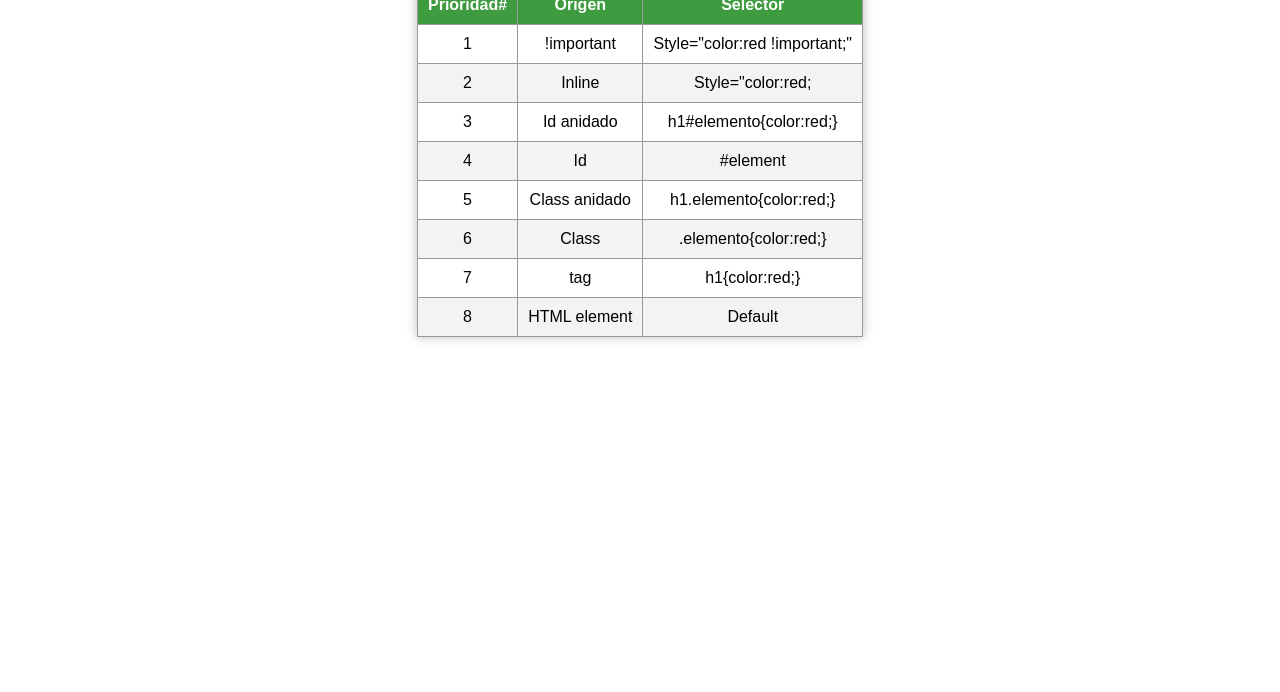
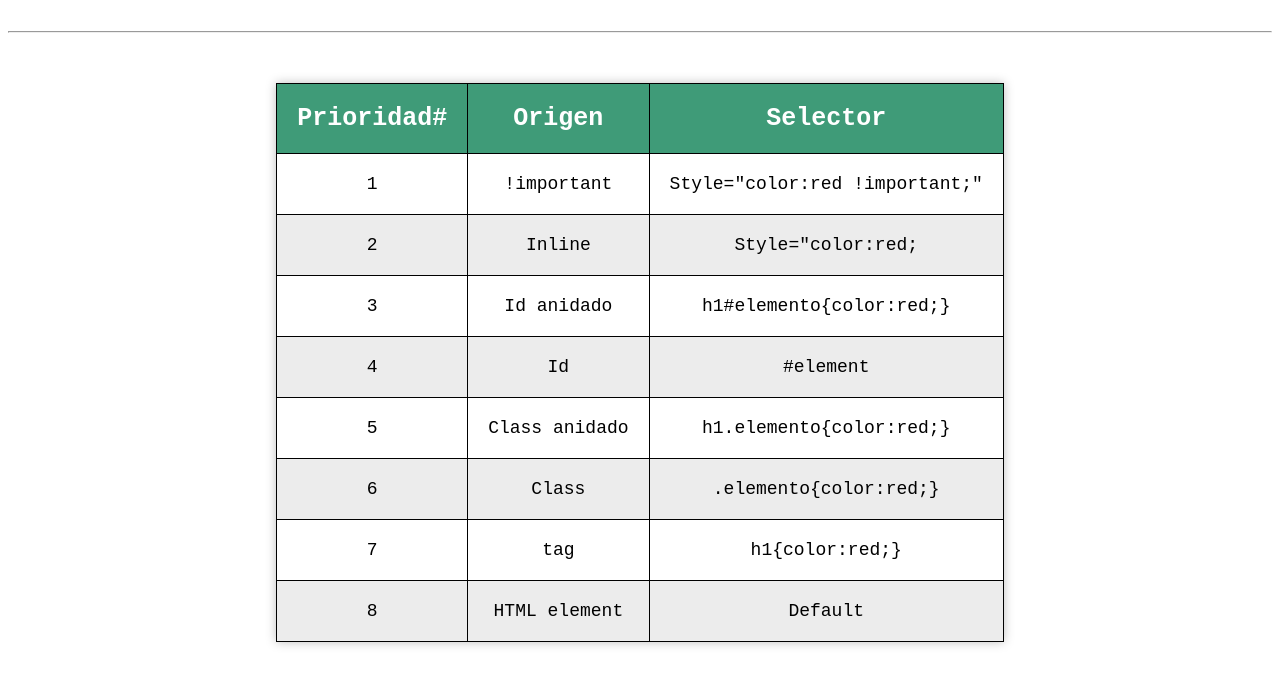
Before and after one commit to danielMosvich/codigo-16-daniray, a plain HTML site: page prioridades-css.html in a window 1280 px wide. Shown: the part 147-839 px from the top of the page. Before the commit the page ends 800 px from the top, so only its background shows below. Drawn offline with Linux system fonts and the light colour scheme.

Commit message:
tabla con estilos actualizada

```diff
--- a/prioridades-css.html
+++ b/prioridades-css.html
@@ -4,6 +4,15 @@
     <meta charset="UTF-8">
     <meta http-equiv="X-UA-Compatible" content="IE=edge">
     <meta name="viewport" content="width=device-width, initial-scale=1.0">
+    <link rel="preconnect" href="https://fonts.googleapis.com">
+<link rel="preconnect" href="https://fonts.gstatic.com" crossorigin>
+<link href="https://fonts.googleapis.com/css2?family=Rubik+Mono+One&display=swap" rel="stylesheet">
+<link rel="preconnect" href="https://fonts.googleapis.com">
+<link rel="preconnect" href="https://fonts.gstatic.com" crossorigin>
+<link href="https://fonts.googleapis.com/css2?family=Share+Tech+Mono&display=swap" rel="stylesheet">
+<link rel="preconnect" href="https://fonts.googleapis.com">
+<link rel="preconnect" href="https://fonts.gstatic.com" crossorigin>
+<link href="https://fonts.googleapis.com/css2?family=Exo+2:ital,wght@1,600&display=swap" rel="stylesheet">
     <link rel="stylesheet" href="./prioridades.css">
     <title>css - prioridades</title>
 </head>
--- a/prioridades.css
+++ b/prioridades.css
@@ -1,8 +1,11 @@
-body{
-    font-family: sans-serif;
-}
+
 body h1{
     text-align: center;
+    font-family: 'Exo 2', sans-serif;
+    font-size: 70px;
+    font-weight: 600;
+    text-decoration: overline;
+    text-decoration-color: #0000001a;
 }
 .table{
     border: 1px solid black;
@@ -12,21 +15,28 @@ body h1{
      /* border-radius: 5px; */
 }
 .table th, td{
-    border: 1px solid rgb(153, 153, 153);
-    padding: 10px;
+    border: 1px solid rgb(0, 0, 0);
+    padding: 20px;
     text-align: center;
+    font-family: monospace;
+    font-size: 18px;
 }
 .table th{
-    background: rgb(63, 155, 63);
+    background: rgb(63, 155, 120);
     color: white;
+    font-weight: bold;
+    font-size: 25px;
+}
+tr{
+    transition: .5s;
 }
 
 .table tr:hover{
-    background: rgb(92, 92, 92);
-    color: white;
-    transition: .4s;
+    background: rgb(37, 37, 37);
+    color: rgb(255, 255, 255);
+    transition: .5s;
 }
 
 table tr:nth-child(odd){
-    background: rgb(243, 243, 243);
+    background: rgb(236, 236, 236);
 }
--- a/semana2/css/index.css
+++ b/semana2/css/index.css
@@ -1,6 +1,8 @@
 h1{
     font-family: 'Nova Mono', monospace;
     font-size:50px ;
+    background: rgb(128, 253, 145);
+    display: inline;
 }
 
 .parrafo{
```
Also changed, not shown: semana2/fuentes.html (+4 -0 lines).
